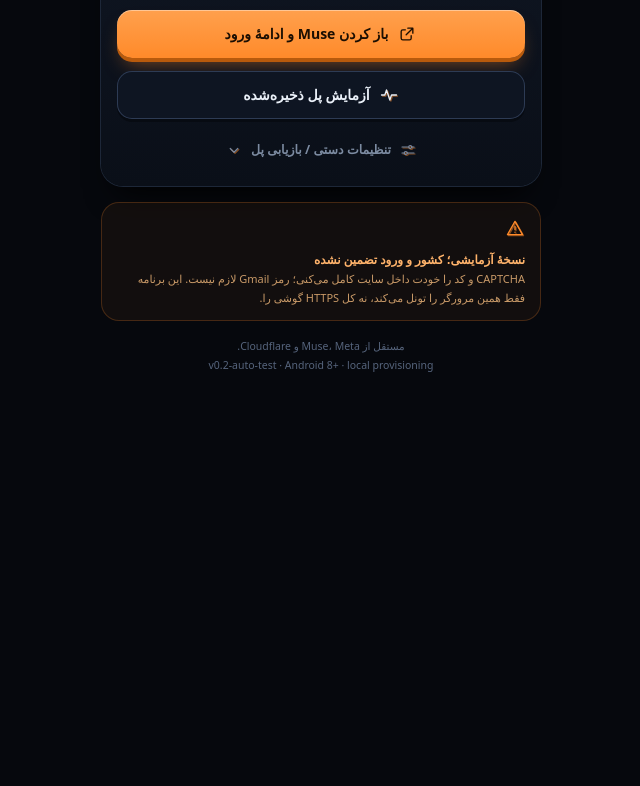
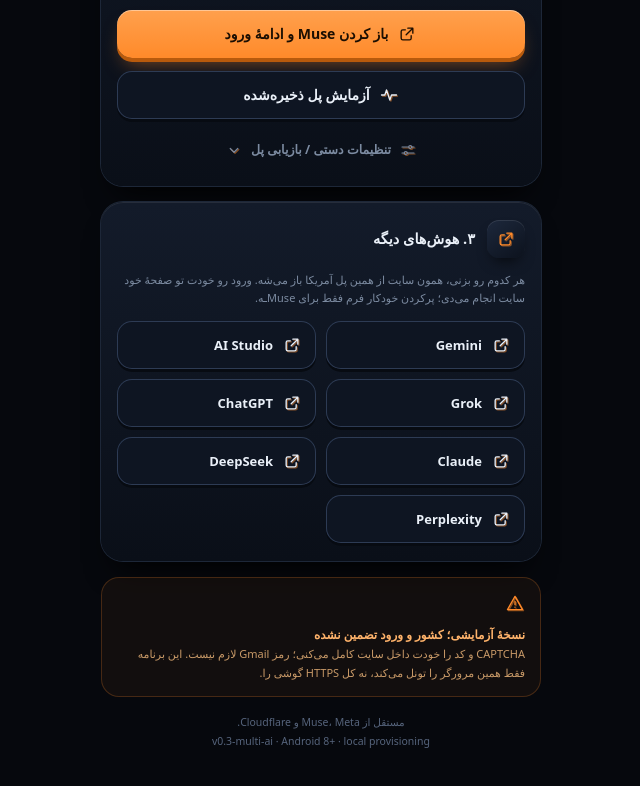
Before and after one commit to Solina-Projects/pol-cloudflare-bridge, a plain HTML site: page web-ui/index.html in a window 1280 px wide. Shown: the part 906-1692 px from the top of the page, without its empty margins (319-959 px from the left). Before the commit the page ends 1325 px from the top, so only its background shows below. Drawn offline with Linux system fonts and the light colour scheme.

Commit message:
Solina Bridge v0.3: multi-AI site list (Gemini, AI Studio, Grok, ChatGPT, Claude, DeepSeek, Perplexity)

```diff
--- a/web-ui/index.html
+++ b/web-ui/index.html
@@ -4,7 +4,7 @@
 <meta charset="UTF-8">
 <meta name="viewport" content="width=device-width,initial-scale=1,maximum-scale=1,user-scalable=no,viewport-fit=cover">
 <meta name="theme-color" content="#06080d">
-<title>پل کلودفلر · Cloudflare Bridge</title>
+<title>پل سولینا · Solina Bridge</title>
 <style>
 :root{--ink:#06080d;--s1:#131b2a;--s2:#0a0f18;--edge:#1d2738;--edge2:#2d3b54;--ice:#eaf0f8;--mute:#7c8ba1;--sig:#ff8a2a;--sig2:#b85a0c;--ok:#5be3b0;--bad:#ff5568}
 *{box-sizing:border-box;margin:0;padding:0;-webkit-tap-highlight-color:transparent}
@@ -78,6 +78,10 @@ body{min-height:100vh;color:var(--ice);font:14px/1.7 system-ui,-apple-system,Bli
 .ghost{color:var(--ice);background:#0e1522;box-shadow:inset 0 0 0 1px var(--edge2),0 3px 0 #070b12}
 .ghost:active{transform:translateY(2px);box-shadow:inset 0 0 0 1px var(--edge2),0 1px 0 #070b12}
 
+/* AI site grid */
+.ai-grid{display:grid;grid-template-columns:1fr 1fr;gap:10px}
+.ai-grid .btn{justify-content:flex-start;padding:0 14px;font-size:13px}
+
 /* manual settings collapsible */
 .tg{display:flex;align-items:center;justify-content:center;gap:8px;width:100%;height:36px;border:0;background:none;color:var(--mute);font-family:inherit;font-size:12.5px;font-weight:600;cursor:pointer}
 .tg .ic{width:18px;height:18px}.ch{transition:transform .3s}.tg.up .ch{transform:rotate(180deg)}
@@ -128,8 +132,8 @@ body{min-height:100vh;color:var(--ice);font:14px/1.7 system-ui,-apple-system,Bli
     <div class="node n1"><div class="cube"><i><svg class="ic"><use href="#i-cloud"/></svg></i><i></i><i></i><i></i><i></i><i></i></div><span>کلودفلر</span></div>
     <div class="node n2"><div class="cube"><i><svg class="ic"><use href="#i-phone"/></svg></i><i></i><i></i><i></i><i></i><i></i></div><span>گوشی</span></div>
   </div>
-  <h1>پل کلودفلر</h1>
-  <p>Cloudflare Bridge</p>
+  <h1>پل سولینا</h1>
+  <p>Solina Bridge</p>
   <div class="chip"><span class="dot"></span><span id="bridgeBadge">پل فعال · US Oregon</span></div>
 </header>
 
@@ -164,13 +168,28 @@ body{min-height:100vh;color:var(--ice);font:14px/1.7 system-ui,-apple-system,Bli
   </div>
 </section>
 
+<!-- بخش ۳: هوش‌های دیگه -->
+<section class="slab s3">
+  <div class="hd"><div class="tile"><svg class="ic"><use href="#i-launch"/></svg></div><h2><span>۳. هوش‌های دیگه</span></h2></div>
+  <p class="hint">هر کدوم رو بزنی، همون سایت از همین پل آمریکا باز می‌شه. ورود رو خودت تو صفحهٔ خود سایت انجام می‌دی؛ پرکردن خودکار فرم فقط برای Museـه.</p>
+  <div class="ai-grid">
+    <button class="btn ghost" onclick="launchSite('https://gemini.google.com/','Gemini')"><svg class="ic"><use href="#i-launch"/></svg>Gemini</button>
+    <button class="btn ghost" onclick="launchSite('https://aistudio.google.com/','Google AI Studio')"><svg class="ic"><use href="#i-launch"/></svg>AI Studio</button>
+    <button class="btn ghost" onclick="launchSite('https://grok.com/','Grok')"><svg class="ic"><use href="#i-launch"/></svg>Grok</button>
+    <button class="btn ghost" onclick="launchSite('https://chatgpt.com/','ChatGPT')"><svg class="ic"><use href="#i-launch"/></svg>ChatGPT</button>
+    <button class="btn ghost" onclick="launchSite('https://claude.ai/','Claude')"><svg class="ic"><use href="#i-launch"/></svg>Claude</button>
+    <button class="btn ghost" onclick="launchSite('https://chat.deepseek.com/','DeepSeek')"><svg class="ic"><use href="#i-launch"/></svg>DeepSeek</button>
+    <button class="btn ghost" onclick="launchSite('https://www.perplexity.ai/','Perplexity')"><svg class="ic"><use href="#i-launch"/></svg>Perplexity</button>
+  </div>
+</section>
+
 <!-- کادر هشدار نسخه آزمایشی -->
 <div class="slab note">
   <svg class="ic"><use href="#i-warn"/></svg>
   <div><b>نسخهٔ آزمایشی؛ کشور و ورود تضمین نشده</b><p>CAPTCHA و کد را خودت داخل سایت کامل می‌کنی؛ رمز Gmail لازم نیست. این برنامه فقط همین مرورگر را تونل می‌کند، نه کل HTTPS گوشی را.</p></div>
 </div>
 
-<footer class="ft"><div>مستقل از Muse، Meta و Cloudflare.</div><div>v0.2-auto-test · Android 8+ · local provisioning</div></footer>
+<footer class="ft"><div>مستقل از Muse، Meta و Cloudflare.</div><div>v0.3-multi-ai · Android 8+ · local provisioning</div></footer>
 
 </main>
 <div id="toast" role="status" aria-live="polite"></div>
@@ -200,6 +219,19 @@ function launchMuse(){
   }, 200);
 }
 
+function launchSite(url, name){
+  const email=$('emailInput').value.trim();
+  const endpoint=$('workerOriginInput').value.trim();
+  const token=$('bridgeTokenInput').value.trim();
+  toast('در حال فعال‌سازی پل آمریکا و باز کردن ' + name + '...');
+  setTimeout(()=>{
+    window.location.href = 'bridge://launch?url=' + encodeURIComponent(url) +
+      '&email=' + encodeURIComponent(email) +
+      '&endpoint=' + encodeURIComponent(endpoint) +
+      '&token=' + encodeURIComponent(token);
+  }, 200);
+}
+
 function testBridge(){
   const s=$('workerStatusDisplay'),origin=$('workerOriginInput').value.trim(),token=$('bridgeTokenInput').value.trim();
   s.style.color='';s.textContent='در حال بررسی اتصال به ورکر و تست خروجی...';
```
